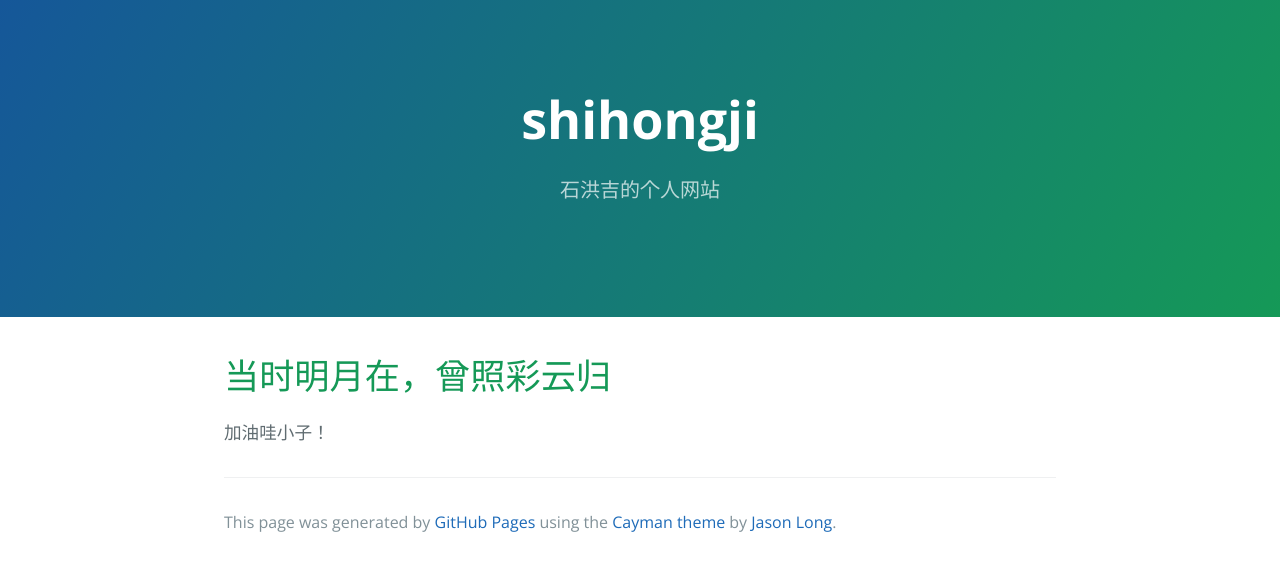
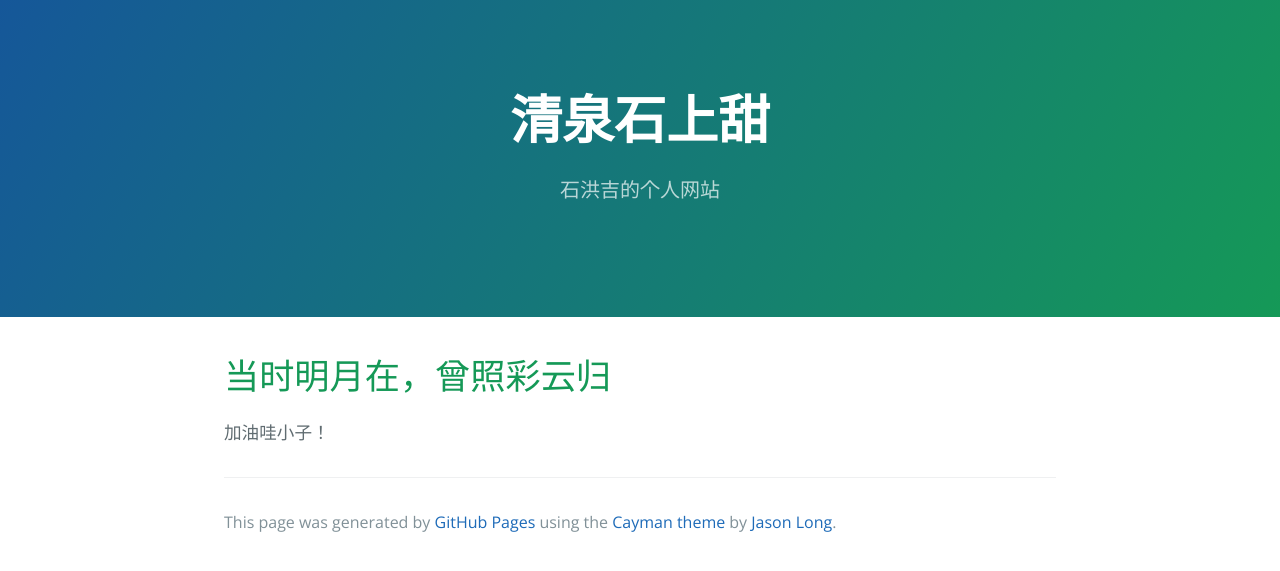
Before and after one commit to Shihongji/blog, a Jekyll site: the page index.html, which Jekyll copies as it is, in a window 1280 px wide. Shown: the top 571 px of the page. Built offline with Jekyll 4.4.1, drawn with Linux system fonts in a browser that asks for light colours.

Commit message:
Revert "Replace master branch with page content via GitHub"
This reverts commit d29fbe378b457d28ce9b17bb5d6942f5a47c7a57.

```diff
--- a/index.html
+++ b/index.html
@@ -2,7 +2,7 @@
 <html lang="en-us">
   <head>
     <meta charset="UTF-8">
-    <title>shihongji by Shihongji</title>
+    <title>清泉石上甜 by Shihongji</title>
     <meta name="viewport" content="width=device-width, initial-scale=1">
     <link rel="stylesheet" type="text/css" href="stylesheets/normalize.css" media="screen">
     <link href='https://fonts.googleapis.com/css?family=Open+Sans:400,700' rel='stylesheet' type='text/css'>
@@ -11,7 +11,7 @@
   </head>
   <body>
     <section class="page-header">
-      <h1 class="project-name">shihongji</h1>
+      <h1 class="project-name">清泉石上甜</h1>
       <h2 class="project-tagline">石洪吉的个人网站</h2>
     </section>
 
--- a/params.json
+++ b/params.json
@@ -1 +1 @@
-{"name":"shihongji","tagline":"石洪吉的个人网站","body":"# 当时明月在，曾照彩云归\r\n加油哇小子！\r\n","google":"","note":"Don't delete this file! It's used internally to help with page regeneration."}
+{"name":"清泉石上甜","tagline":"石洪吉的个人网站","body":"# 当时明月在，曾照彩云归\r\n加油哇小子！\r\n","google":"","note":"Don't delete this file! It's used internally to help with page regeneration."}
```
